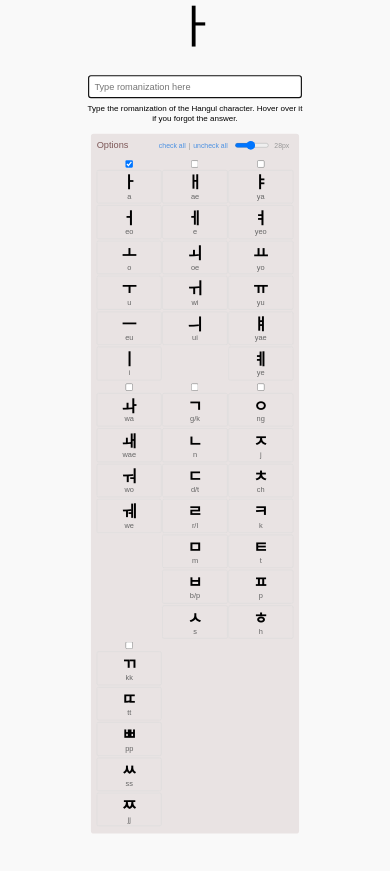
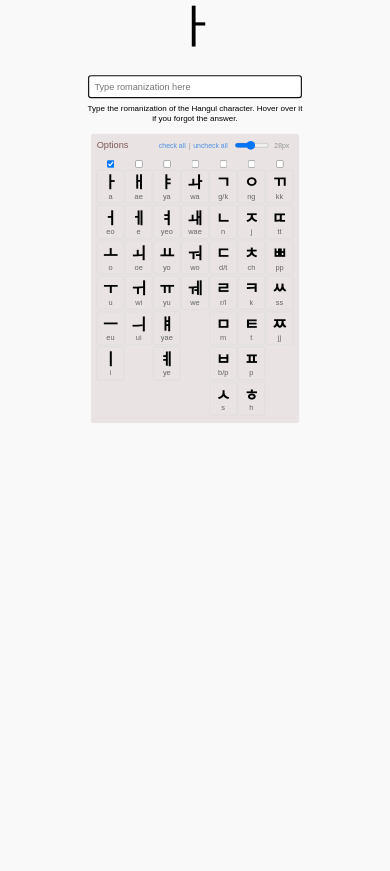
Before and after one commit to Entman/Entman.github.io, a plain HTML site: page index.html in a window 390 px wide. Shown: the part 45-916 px from the top of the page. Drawn offline with Linux system fonts and the light colour scheme.

Commit message:
Update index.html

```diff
--- a/index.html
+++ b/index.html
@@ -206,7 +206,7 @@
         /* Very small screens - rearrange grid */
         @media (max-width: 480px) {
             .hangul-grid {
-                grid-template-columns: repeat(3, 1fr);
+                grid-template-columns: repeat(7, 1fr);
             }
         }
     </style>
```
